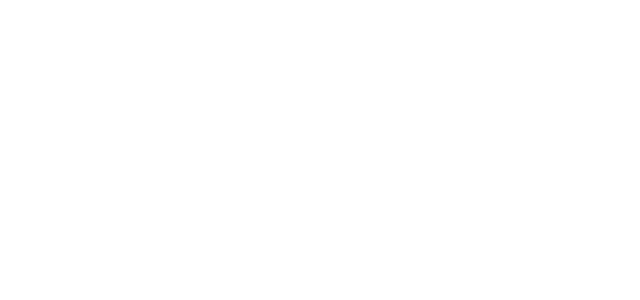
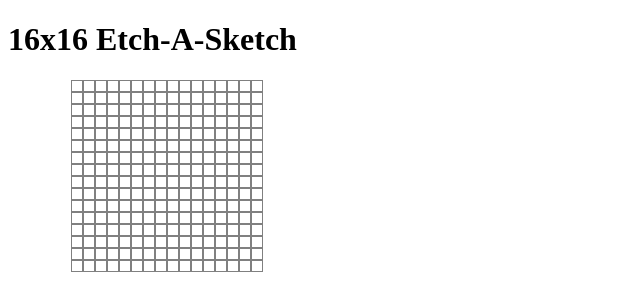
Before and after one commit to CARD00R/top-etch-a-sketch, a plain HTML site: page index.html in a window 1280 px wide. Shown: the whole page, without its empty margins (0-640 px from the left). Drawn offline with Linux system fonts and the light colour scheme.

Commit message:
complete 16x16 interactive grid

```diff
--- a/index.html
+++ b/index.html
@@ -7,7 +7,8 @@
     <title>Etch-A-Sketch</title>
 </head>
 <body>
-
+    <h1>16x16 Etch-A-Sketch</h1>
+    <div id="grid-container"></div>
 </body>
 <script src="jscript.js"></script>
 </html>
--- a/jscript.js
+++ b/jscript.js
@@ -0,0 +1,22 @@
+// Grid Properties
+let gridRowCount = 16;
+let gridColumnCount = 16;
+let grid = [];
+
+let gridContainer = document.getElementById("grid-container");
+gridContainer.addEventListener('mouseover', (Event) => {
+    let target = Event.target;
+
+    if(grid.includes(target)) {
+        grid[grid.indexOf(target)].style["background-color"] = "purple";
+    }
+});
+
+// Columns
+for(i=0; i<256; i++){
+    grid.push(document.createElement("div"));
+    grid[i].setAttribute("id","grid-block");
+    document.getElementById("grid-container").appendChild(grid[i]);
+}
+
+console.log(grid.length);
--- a/styles.css
+++ b/styles.css
@@ -0,0 +1,20 @@
+#grid-container{
+    display: flex;
+    flex-direction: row;
+    justify-content: flex-start;
+    align-items: stretch;
+    flex-shrink: 0;
+    flex-wrap: wrap;
+    max-width: 200px;
+    max-height: 200px;
+    margin-left: 5%;
+
+}
+
+#grid-block{
+    border-color: grey;
+    border-width: 1px;
+    border-style:solid;
+    width: 10px;
+    height: 10px;
+}
```
